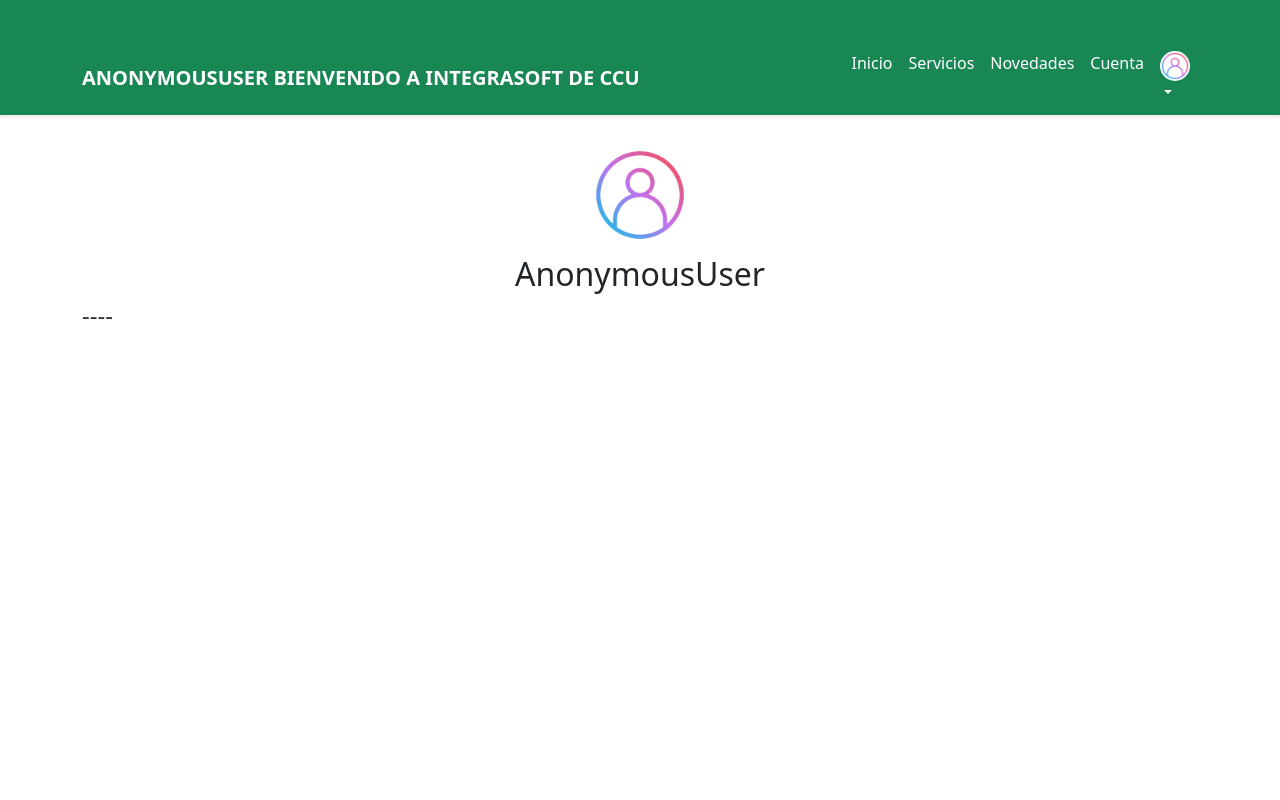
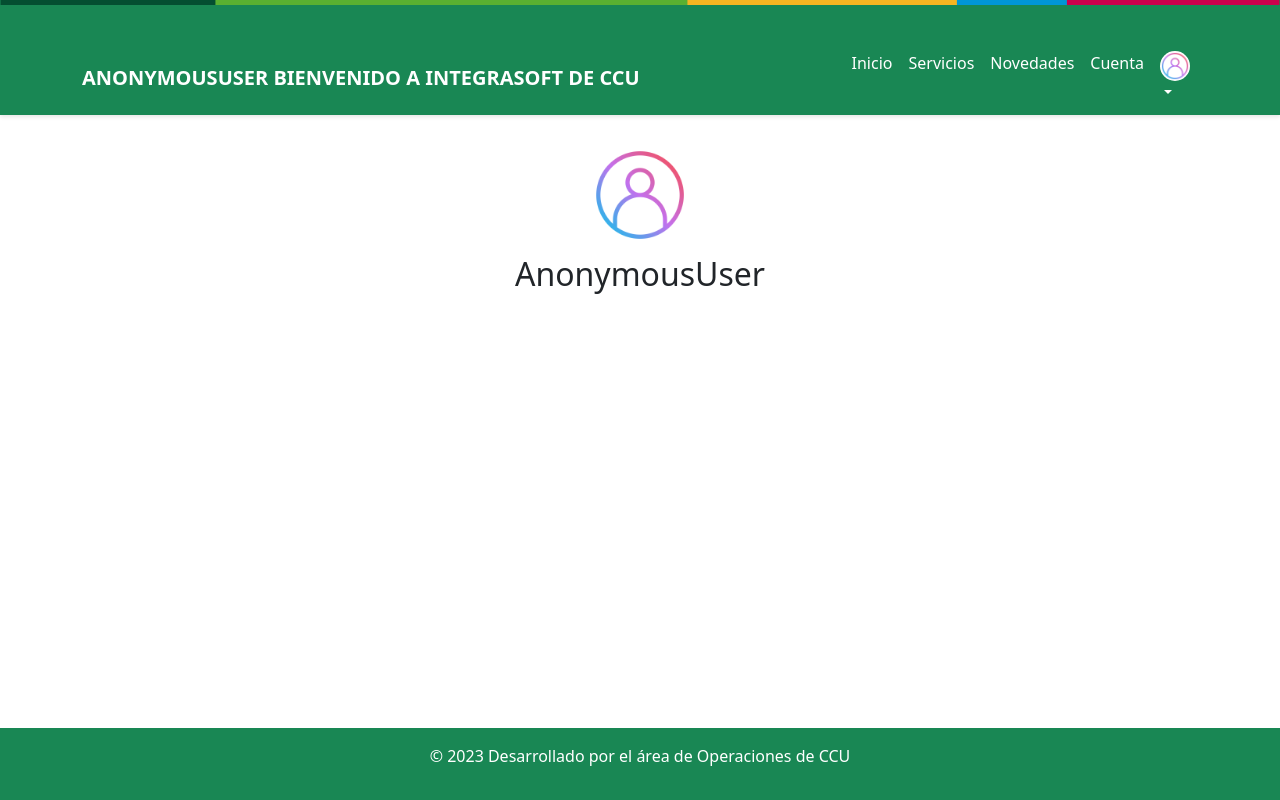
Before and after one commit to operrhh/pull_front, a Django app: template IntegraSoft_Front/cuenta/templates/cuenta/cuenta.html in a window 1280 px wide. Run offline with Django 4.2, Linux system fonts and the light colour scheme; the template is opened without the code that fills it, so the values that code supplies are empty; some libraries are stand-ins or nearby versions.

Commit message:
Update settings.json and template_main.html

```diff
--- a/IntegraSoft_Front/templates_generales/templates/templates_generales/template_main.html
+++ b/IntegraSoft_Front/templates_generales/templates/templates_generales/template_main.html
@@ -14,6 +14,43 @@
     {% block styles %}
     <link href="{% static '/css/styles.css' %}" rel="stylesheet">
     <style>
+
+        html {
+            height: 100%;
+        }
+        body {
+            display: flex;
+            flex-direction: column;
+            min-height: 100%;
+            margin: 0;
+        }
+        .content-wrapper {
+            flex: 1;
+        }
+
+
+        footer {
+            background-color: #4CAF50; /* Color de fondo del footer */
+            color: white; /* Color del texto del footer */
+            text-align: center;
+            padding: 10px 0;
+        }
+
+        footer:before {
+            font-size: 0;
+            width: 100%;
+            height: 5px;
+            display: block;
+            position: absolute;
+            left: 0;
+            top: 0;
+            content: "";
+            background-size: 100%;
+            background-repeat: repeat-y;
+            background-position: center;
+            background-image: url({% static "/images/border-colors.svg" %});
+        }
+
         .navbar-nav .nav-link,
         .navbar-brand {
             color: white;
@@ -64,12 +101,20 @@
         </div>
     </nav>
 
+
+   <div class="content-wrapper">
     <div class="container mt-4">
         <h1></h1>
         {% block content %}
         {% endblock %}
-        <h1>----</h1>
     </div>
+    </div>
+    <footer class="bg-success text-white text-center py-3">
+        <div class="disclaimer text-center roboto clearfix left uppercase">
+            <p class="bold">&copy; 2023 Desarrollado por el área de Operaciones de CCU</p>
+        </div>
+    </footer>
+
 
     <script src="{% static 'bootstrap/bootstrap.bundle.min.js' %}"></script>
 
```
Also changed, not shown: IntegraSoft_Front/templates_generales/static/images/border-colors.svg (added), 3 other files.
